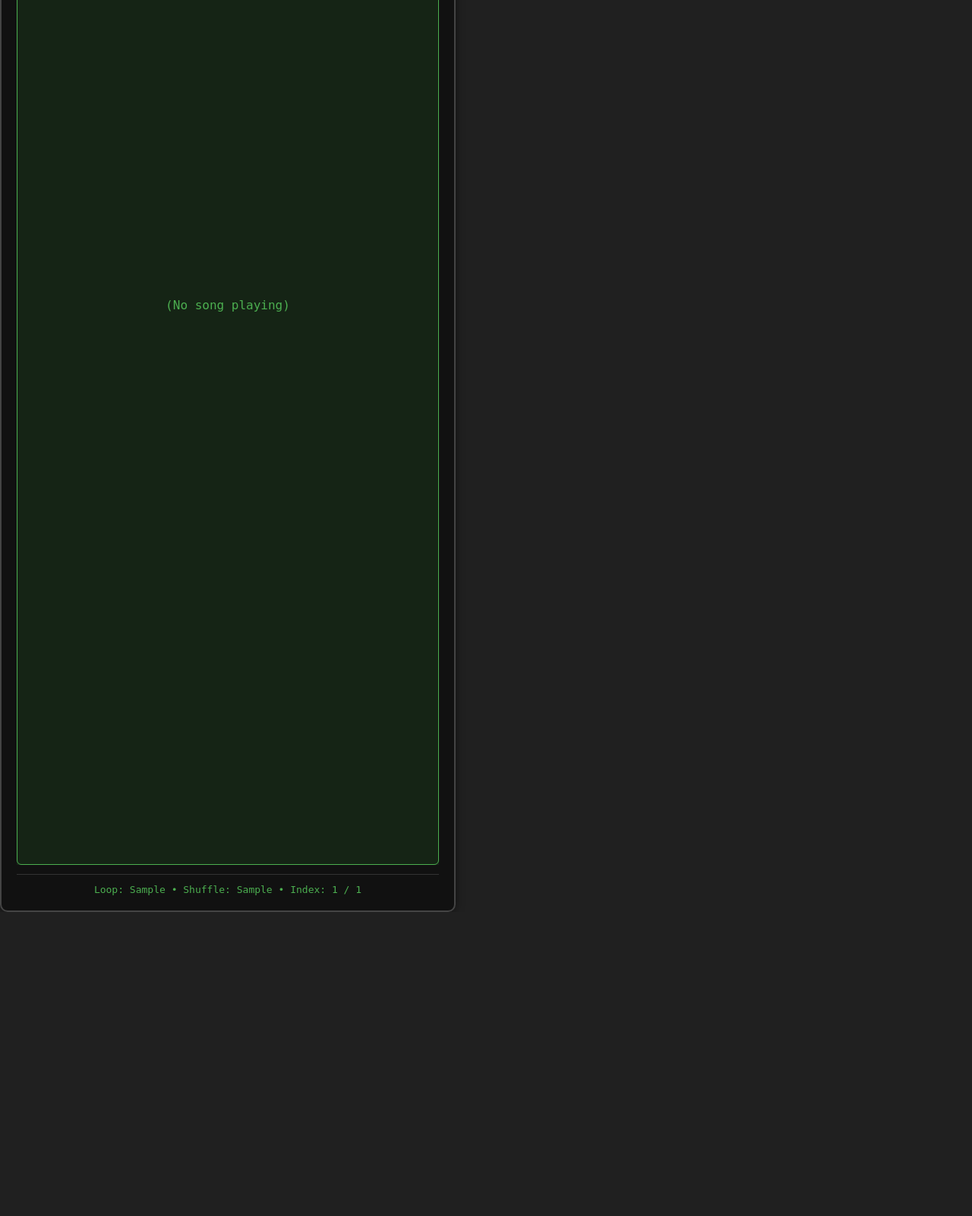
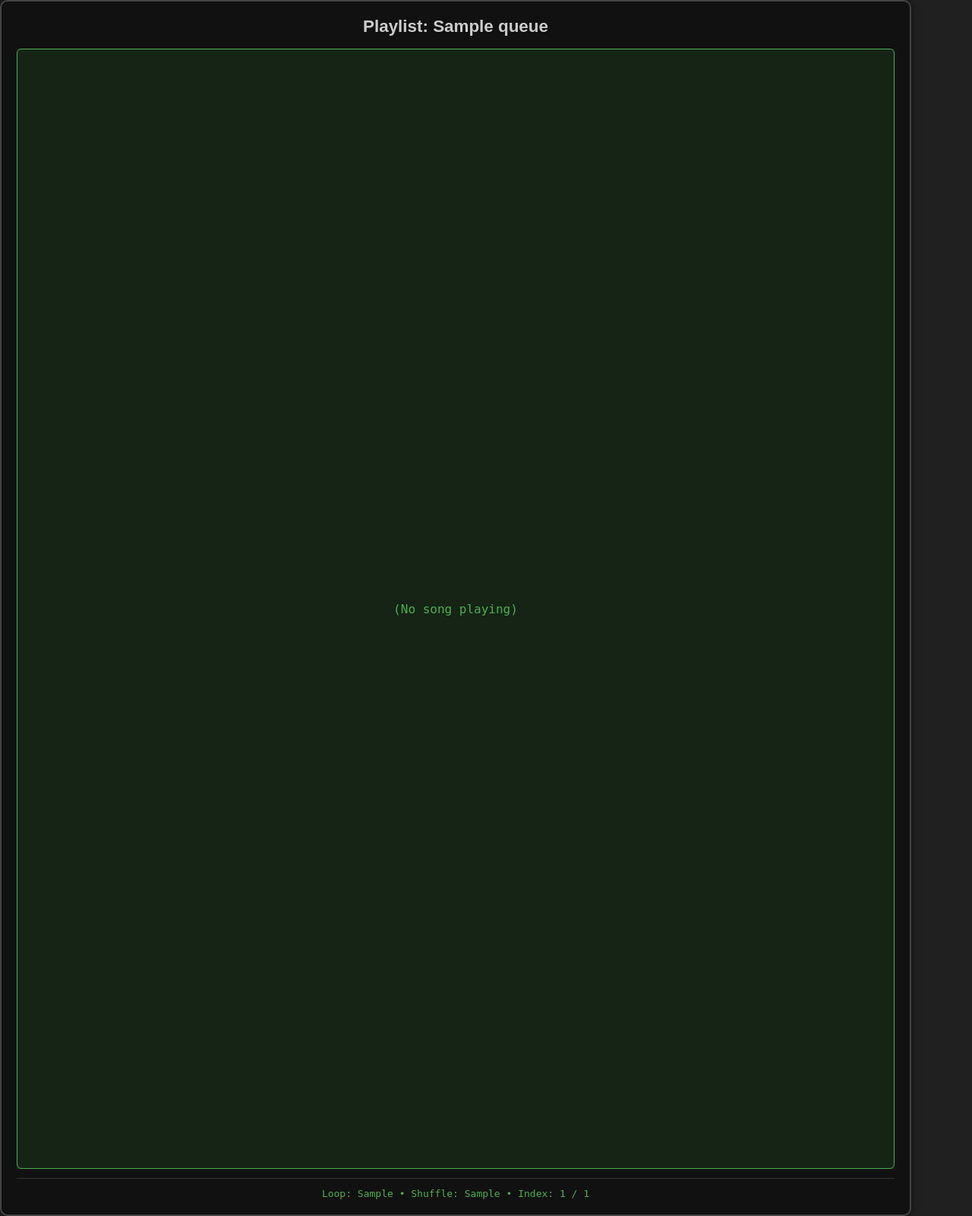
Before and after one commit to Myth1c/Ambience-inator-WebServer, a Python web app: template web/embed/templates/queue_template.html in a window 1280 px wide. Shown: the whole page at 76% size. Before the commit the page ends 1200 px from the top, so only its background shows below. Run offline with Jinja, Linux system fonts and the light colour scheme; the template is opened without the code that fills it: most values are stand-ins (such as "Sample title", 1, 10 or a date in 2020).

Commit message:
Updated template to account for larger 1200x1600 size

```diff
--- a/web/embed/templates/queue_template.html
+++ b/web/embed/templates/queue_template.html
@@ -16,8 +16,8 @@
             display: flex;
             justify-content: center;
             align-items: center;
-            width: 600px;
-            height: 800px;
+            width: 1200px;
+            height: 1600px;
             margin: 0;
             padding: 0;
             overflow: hidden;
```
